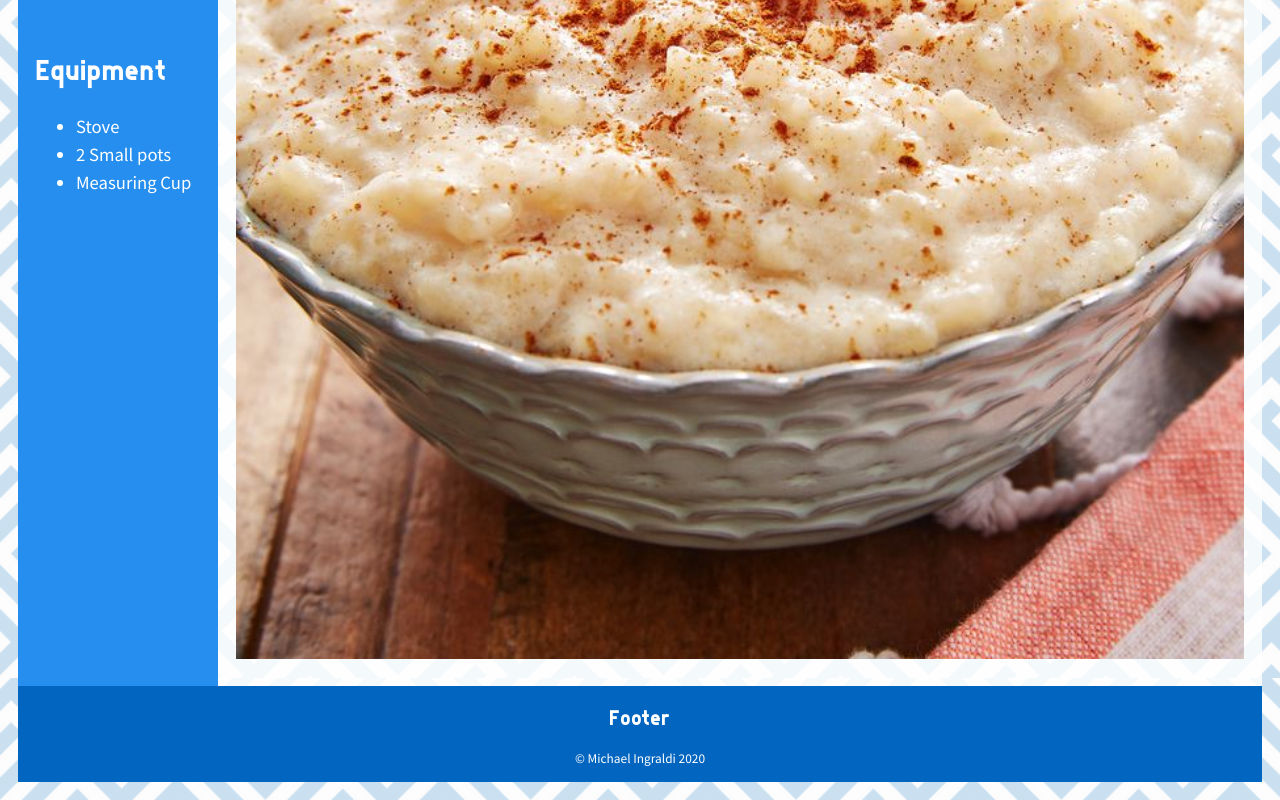
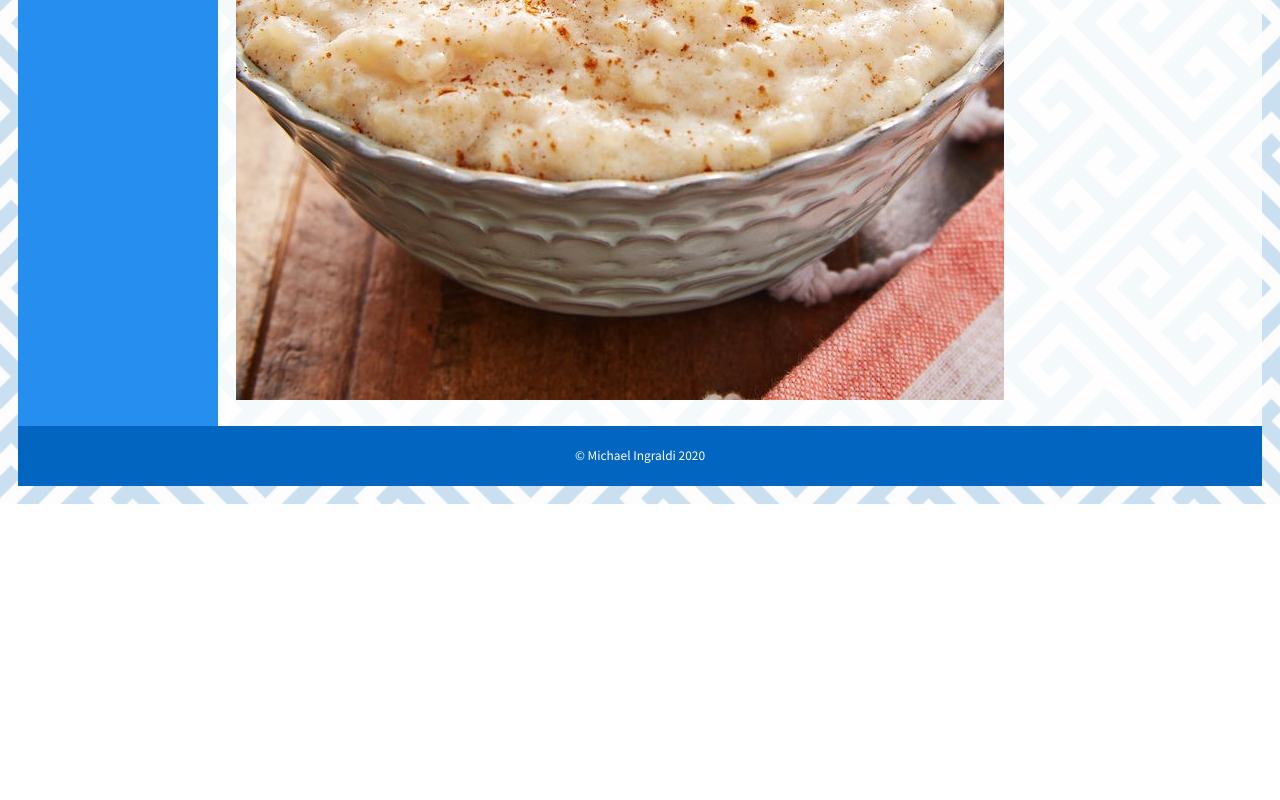
Before and after one commit to Michael-Ingraldi/Lab-01, a plain HTML site: page index.html in a window 1280 px wide. Shown: the part 898-1698 px from the top of the page. After the commit the page ends 1402 px from the top, so only its background shows below. Drawn offline with Linux system fonts and the light colour scheme.

Commit message:
Finished footer, switched to grid-area

```diff
--- a/index.html
+++ b/index.html
@@ -16,8 +16,8 @@
 
     <header class="top">
         <h1>Old-Fashioned Rice Pudding</h1>
-        <p>A Hellenic take on a classic</p>
-        <br>
+        <strong>A Hellenic take on a worldwide classic</strong>
+        <br><br>
         <ul class="navbar">
             <l1><a href="">Story</a></l1>
             <l1><a href="">Ingredients</a></l1>
@@ -73,8 +73,7 @@
 
 
     <footer class="footer-content">
-        <h2>Footer</h2>
-        <p><span class="bg">© Michael Ingraldi 2020</span></p>
+        <span class="bg">© Michael Ingraldi 2020</span>
     </footer><!-- .footer-content -->
 
 </body>
--- a/style-grid.css
+++ b/style-grid.css
@@ -3,7 +3,7 @@
 	margin: 1em;
 	display: grid;
 	grid-template-columns: 200px auto;
-	grid-template-rows: 250px 2fr 2fr;
+	grid-template-rows: 230px 1fr 2fr;
 	grid-template-areas:
 							"title      title"
 							"ingredients main"
@@ -29,10 +29,8 @@
 }
 
 .process {
-	grid-area: process;
+	grid-area: main;
 	background-color: rgba(255, 255, 255, 0.8);
-	grid-column: 2/3;
-	grid-row: 2/4;
 	color: #0265c0;
 }
 
@@ -44,14 +42,12 @@
 .top {
 	grid-area: title;
 	background-color: #0265c0;
-	grid-column: 1/3;
-	grid-row: 1/2;
 }
 
 .footer-content {
 	grid-area: footer;
 	background-color: #0265c0;
-	grid-column: 1/3;
 	text-align: center;
 	font-size: 10pt;
+	padding: 20px;
 }
--- a/style-main.css
+++ b/style-main.css
@@ -105,4 +105,5 @@ a:hover {
 img {
 	width: 100%;
 	height: auto;
+	max-width: 768px;
 }
```
